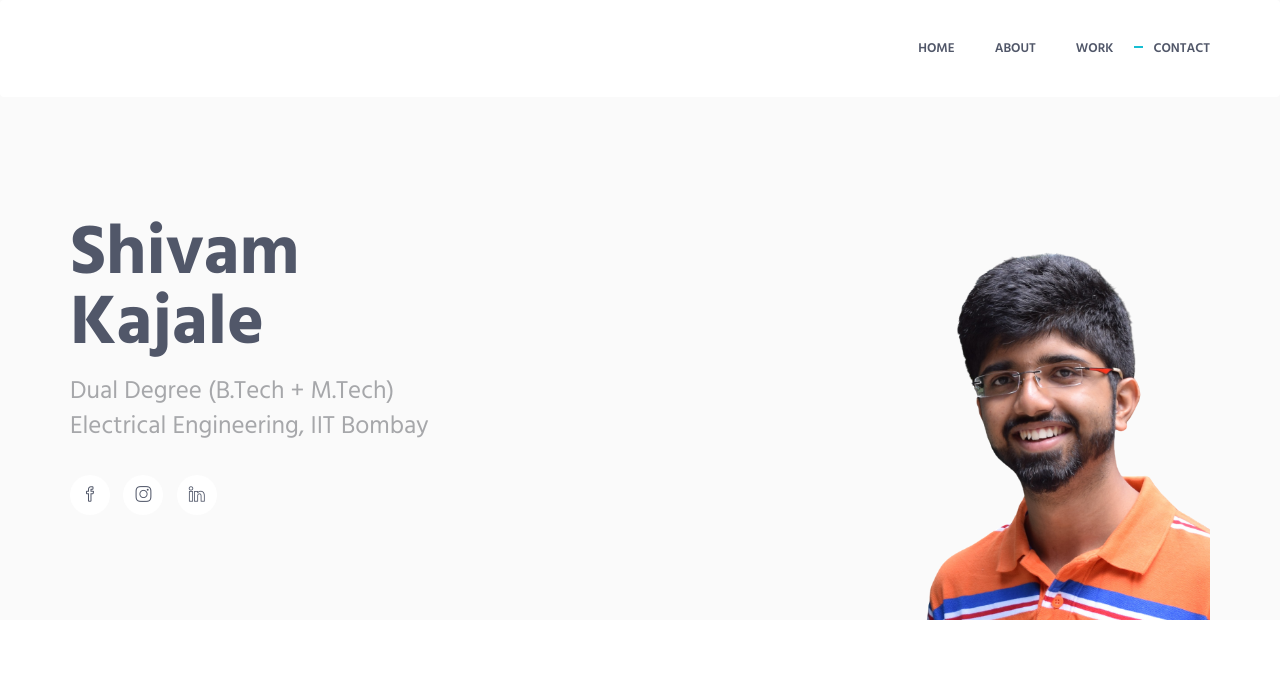
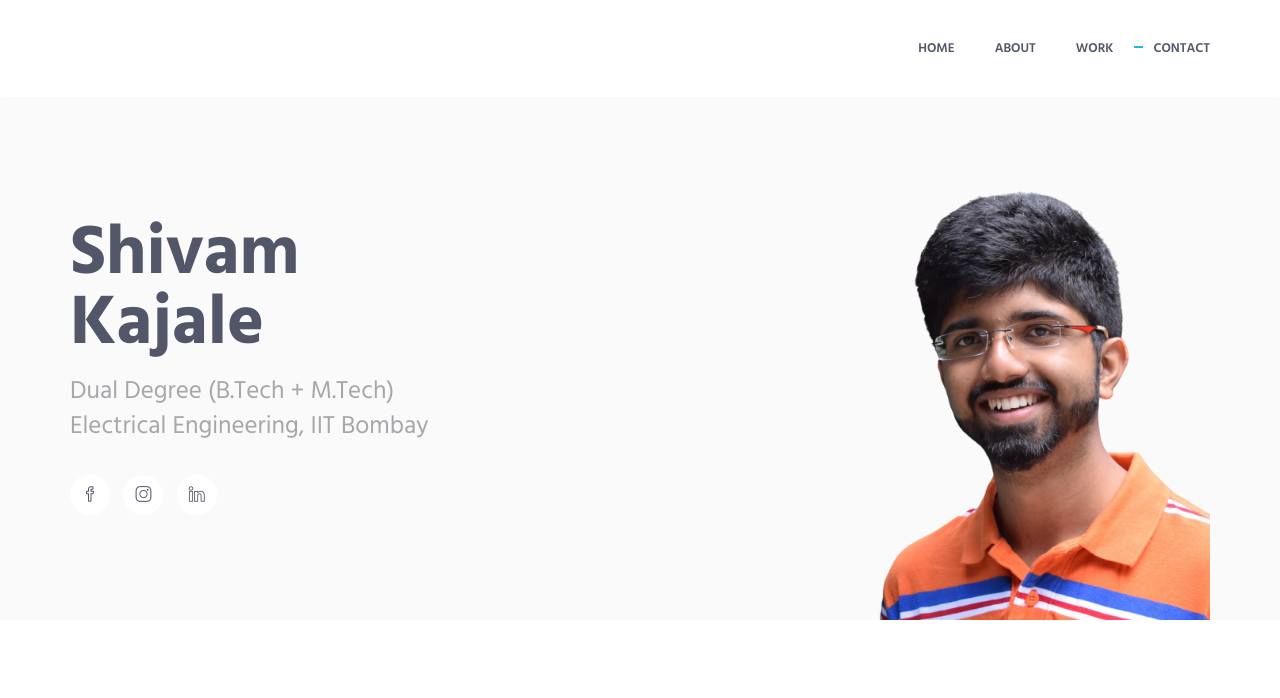
Before and after one commit to shivamkajale/shivamkajale.github.io, a plain HTML site: page index.html in a window 1280 px wide. Shown: the top 698 px of the page. Drawn offline with Linux system fonts and the light colour scheme.

Commit message:
Update index.html

```diff
--- a/index.html
+++ b/index.html
@@ -70,7 +70,7 @@
                     </div>
                     <div class="col-sm-6">
                         <div class="promo-block-img-wrap">
-                            <img class="promo-block-img img-responsive" src="img/shivam_no_bg.png" width="300" height="390" align="Avatar">
+                            <img class="promo-block-img img-responsive" src="img/shivam_no_bg.png" width="350" height="470" align="Avatar">
                         </div>
                     </div>
                 </div>
```
